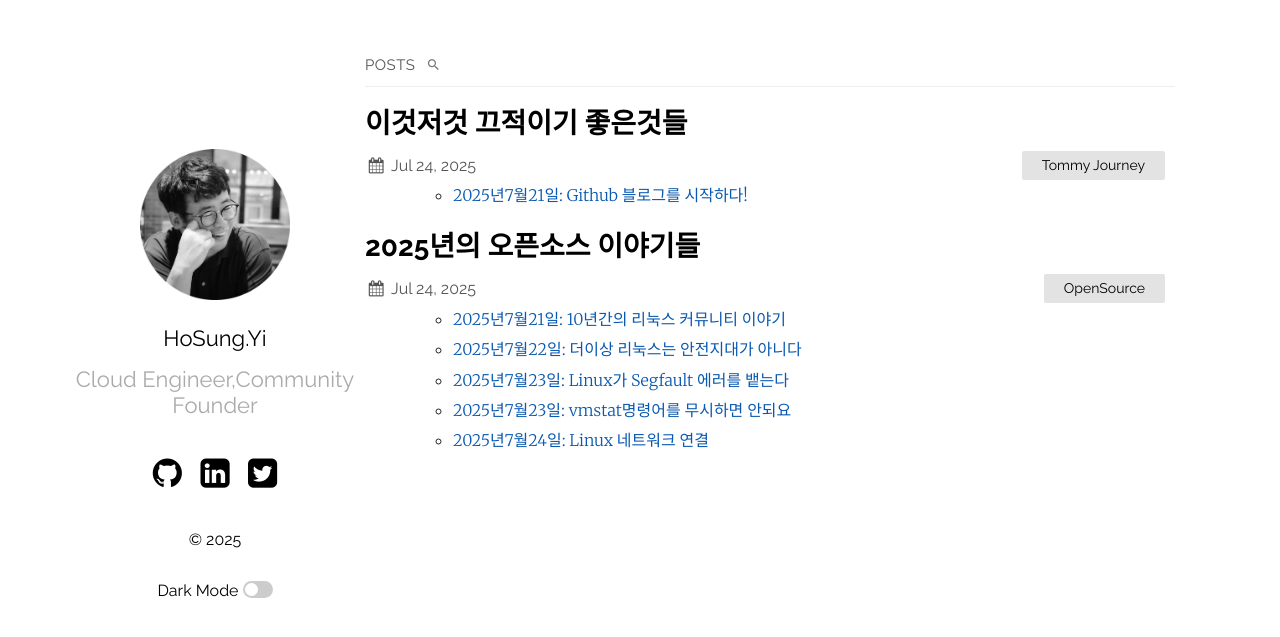
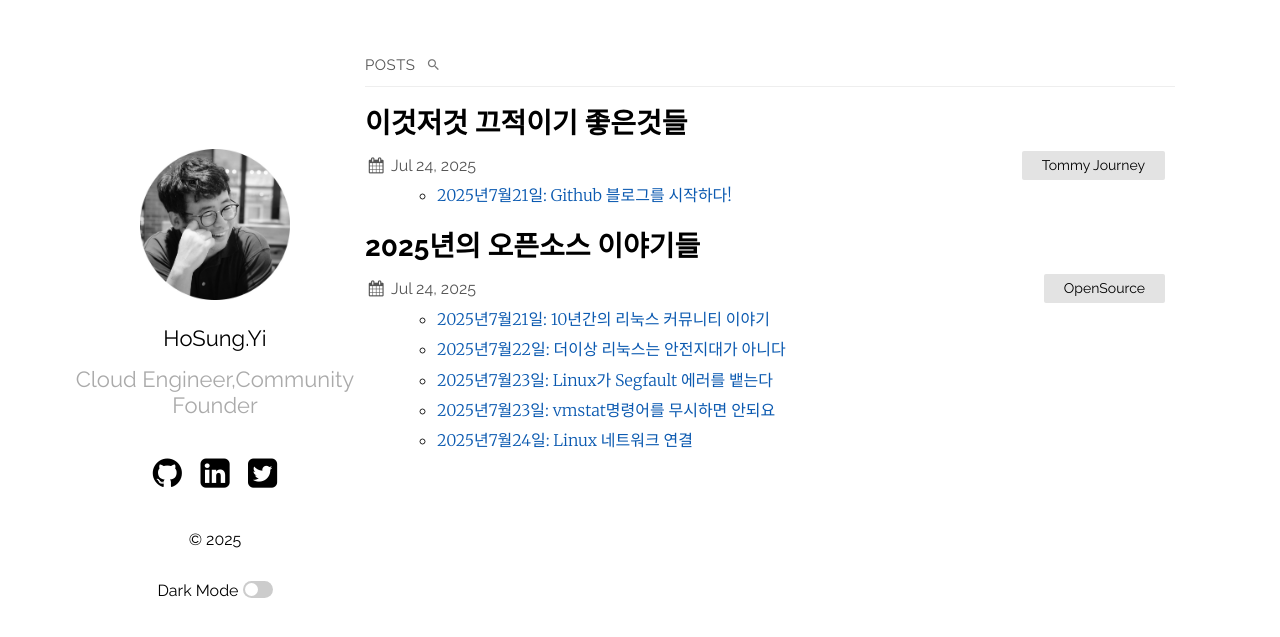
Before and after one commit to hslee77/hslee77.github.io, a Jekyll site: the page built from index.md, in a window 1280 px wide. Shown: the top 637 px of the page. Built offline with Jekyll 4.4.1, drawn with Linux system fonts in a browser that asks for light colours.

Commit message:
update v2.5

```diff
--- a/_sass/plain.scss
+++ b/_sass/plain.scss
@@ -336,6 +336,6 @@ footer {
 }
 /* 본문 포스트 여백 조정 */
 .post {
-  padding-left: 3rem;
-  padding-right: 3rem;
+  padding-left: 2rem;
+  padding-right: 2rem;
 }
```
